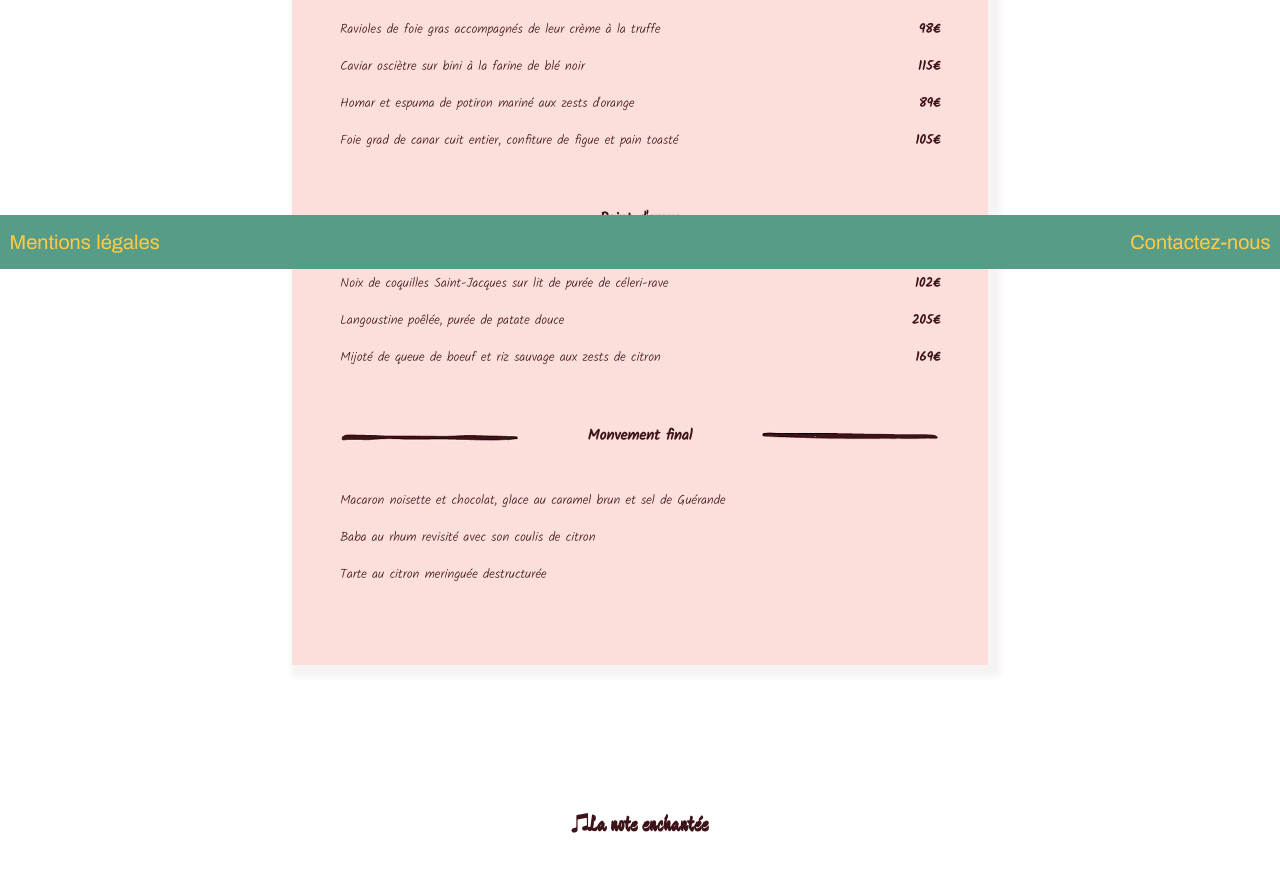
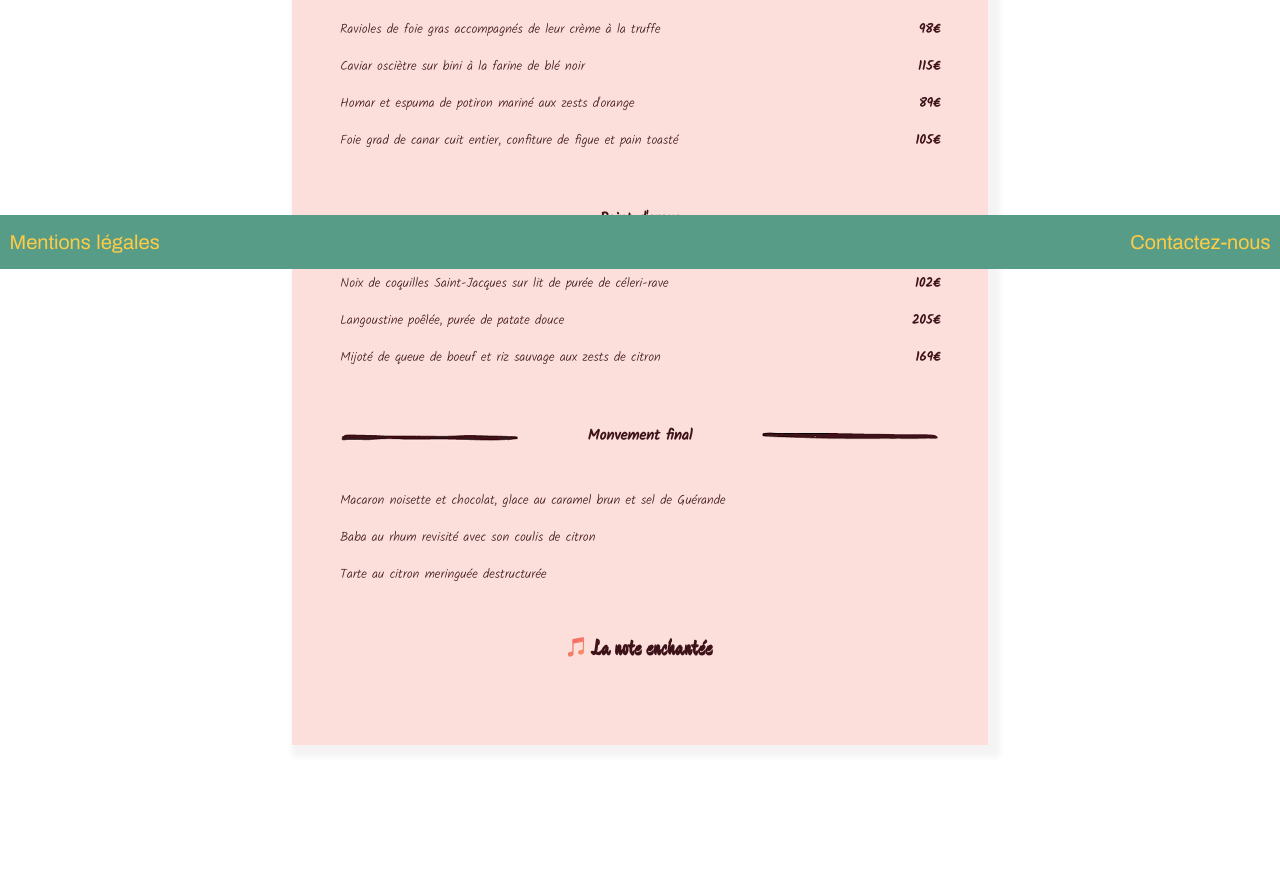
Before and after one commit to Marion-Boussiquault/Projet_3, a website: page menu_1.html in a window 1280 px wide. Shown: the part 531-1402 px from the top of the page. After the commit the page ends 1372 px from the top, so only its background shows below. Drawn offline with Linux system fonts and the light colour scheme; a web font is replaced by a local one.

Commit message:
modif h2 et h3

```diff
--- a/menu_1.html
+++ b/menu_1.html
@@ -40,7 +40,8 @@
             </section>
             <section>
 
-                <h2 class="carte__sous-titre"> <img src="./image/menu-1-G.png" /> <span class="traits">Point d'orgue</span>
+                <h2 class="carte__sous-titre"> <img src="./image/menu-1-G.png" /> <span class="traits">Point
+                        d'orgue</span>
                     <img src="./image/menu-1-D.png" /> </h2>
                 <p class="carte__element">Noix de coquilles Saint-Jacques sur lit de purée de céleri-rave
                     <span class="carte__element--prix">102€</span></p>
@@ -51,19 +52,18 @@
             </section>
             <section>
 
-                <h2 class="carte__sous-titre"> <img src="./image/menu-1-G.png" /> <span class="traits">Monvement final </span>
+                <h2 class="carte__sous-titre"> <img src="./image/menu-1-G.png" /> <span class="traits">Monvement final
+                    </span>
                     <img src="./image/menu-1-D.png" /></h2>
                 <p class="carte__element">Macaron noisette et chocolat, glace au caramel brun et sel de Guérande</p>
                 <p class="carte__element">Baba au rhum revisité avec son coulis de citron</p>
                 <p class="carte__element">Tarte au citron meringuée destructurée</p>
 
             </section>
+
+            <h3 class=titre-bis> <i class="fab fa-itunes-note"></i>La note enchantée</h3>
+
         </article>
-
-
-
-
-        <h3> <i class="fab fa-itunes-note"></i>La note enchantée</h3>
 
     </main>
 
```
